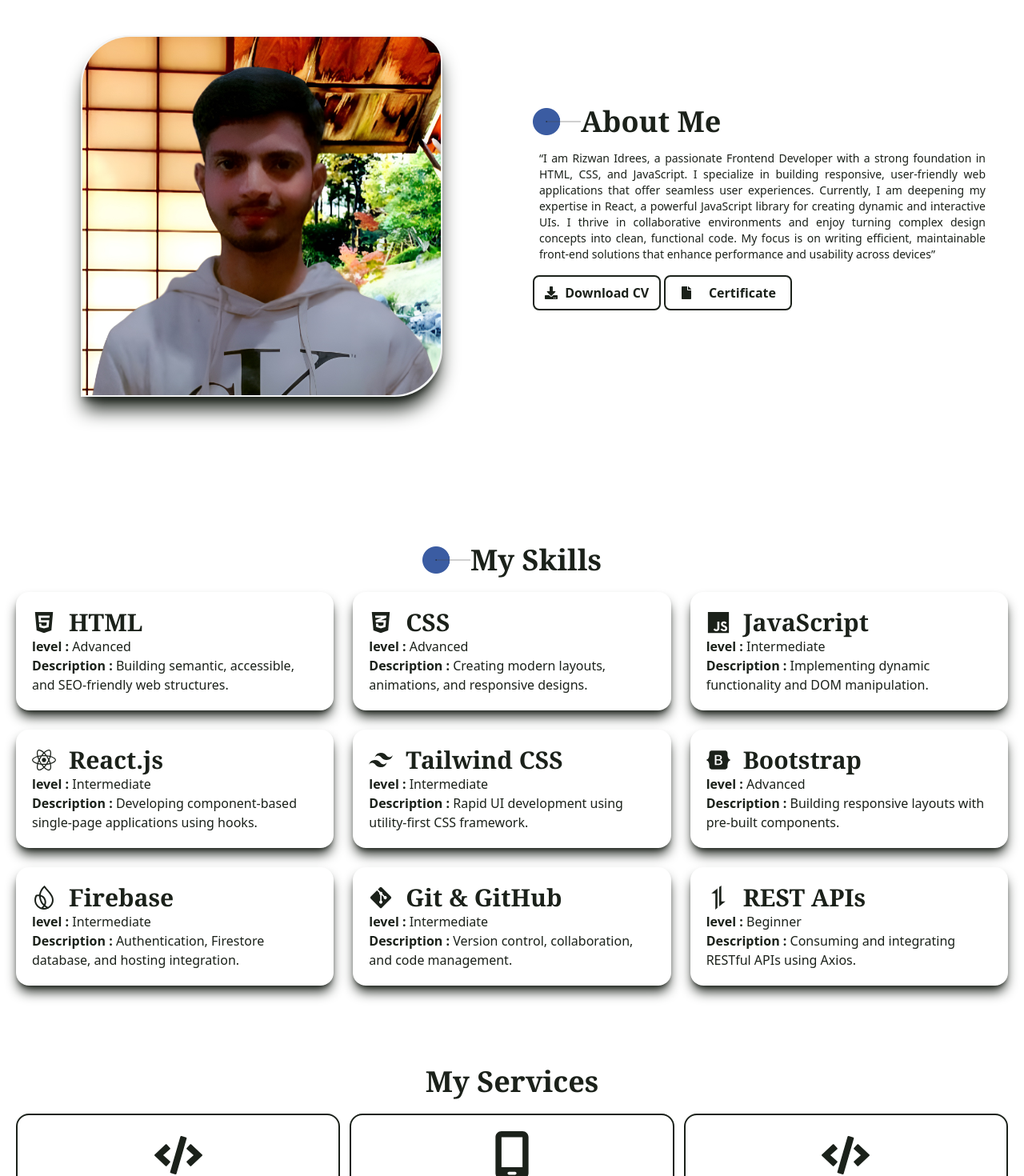
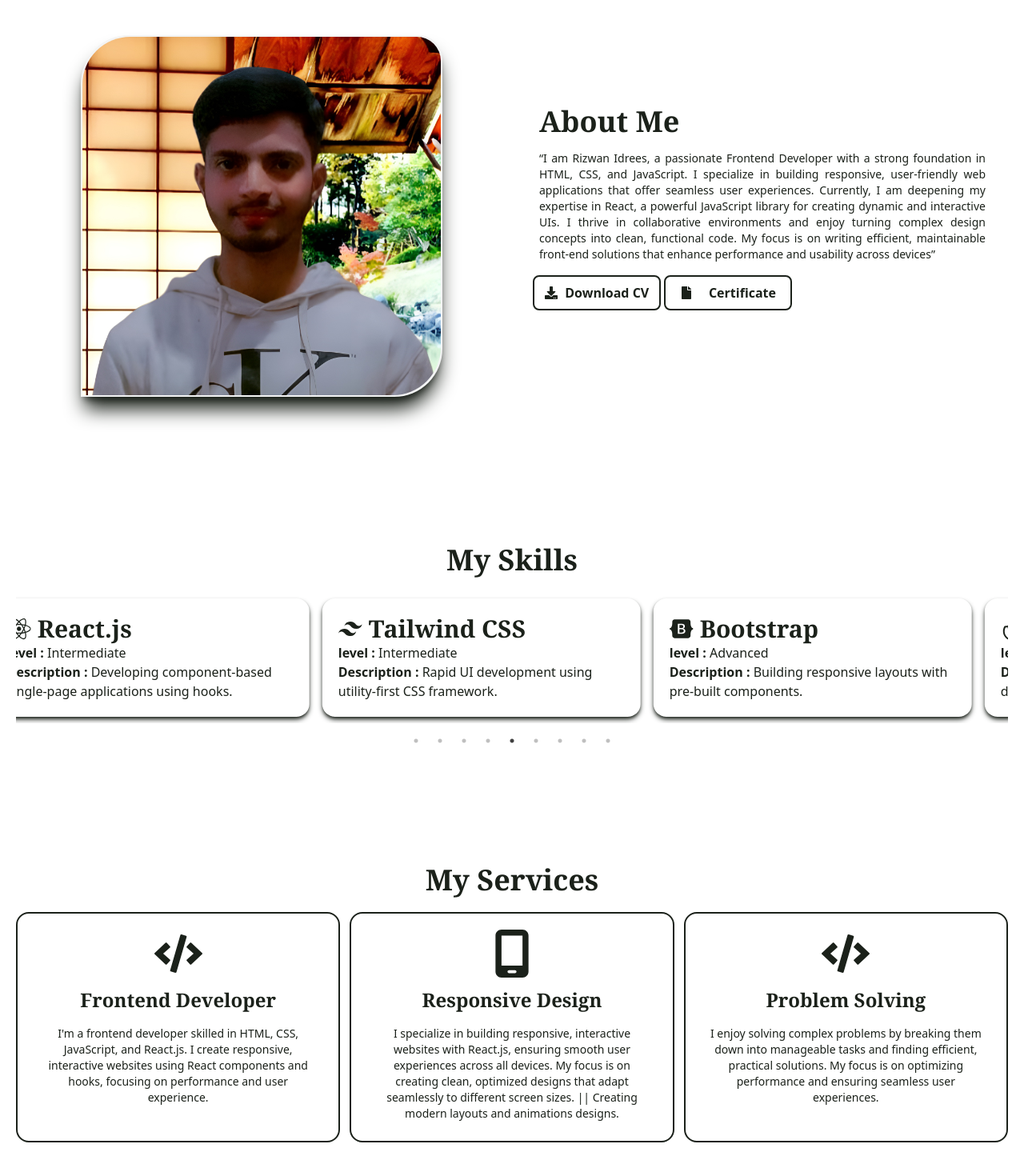
Before and after one commit to Rizwan-Ghouri/M.R-portfolio, a React (Vite) app: page / in a window 1280 px wide. Shown: the part 700-2170 px from the top of the page at 80% size. Built offline with nearby package versions, Linux system fonts and the light colour scheme.

Commit message:
color changes

```diff
--- a/package.json
+++ b/package.json
@@ -16,6 +16,8 @@
     "react": "^19.2.0",
     "react-dom": "^19.2.0",
     "react-icons": "^5.5.0",
+    "react-slick": "^0.31.0",
+    "slick-carousel": "^1.8.1",
     "sweetalert2": "^11.26.17",
     "tailwindcss": "^4.1.18",
     "vite-plugin-pwa": "^1.2.0"
--- a/src/components/About/About.jsx
+++ b/src/components/About/About.jsx
@@ -2,7 +2,6 @@ import React from "react";
 import Heading from "../common/Heading/Heading";
 import { FaDownload, FaFile } from "react-icons/fa";
 import mainImage from "/assets/images/mainImage.jpg";
-import circleImage from "/assets/images/circle-shape.webp";
 import Mypdf from "/assets/images/Muhammad Rizwan CV.pdf";
 
 const About = () => {
@@ -18,9 +17,7 @@ const About = () => {
             data-aos-duration="1500"
             className="space-y-4 order-1 sm:order-2 md:p-5 py-7"
           >
-            <div className="flex items-center">
-              <img className="w-15" src={circleImage} alt="circleImage" />
-
+            <div className="flex items-center pl-2">
               <Heading
                 headingClass="text-4xl inline font-semibold font-serif duration-300"
                 headingName="About Me"
--- a/src/components/Hero/Hero.jsx
+++ b/src/components/Hero/Hero.jsx
@@ -6,19 +6,19 @@ import { FaGithub, FaLinkedinIn } from "react-icons/fa";
 
 const Hero = () => {
   return (
-    <div className=" bg-textcolor text-darkcolor dark:bg-darkcolor dark:text-textcolor pt-5">
+    <div className="bg-textcolor text-darkcolor dark:bg-darkcolor dark:text-textcolor pt-5">
       <div className="container page-center">
         <div className="grid grid-cols-1 sm:grid-cols-2 place-items-center min-h-155 ">
           <div className="space-y-3 order-2 sm:order-1 md:p-5 ">
             <div data-aos="fade-up" data-aos-delay="0">
               <Heading
-                headingClass="text-md md:text-xl font-semibold font-serif duration-300"
+                headingClass="text-md md:text-xl font-semibold font-serif duration-300 "
                 headingName="Assalamualikom I'm"
               />
             </div>
             <div data-aos="fade-up" data-aos-delay="300">
               <Heading
-                headingClass="text-xl md:text-3xl font-semibold font-serif duration-300"
+                headingClass="text-xl md:text-3xl font-semibold font-serif duration-300 text-orange-400"
                 headingName="Muhammad Rizwan"
               />
             </div>
--- a/src/components/Navbar/Navbar.jsx
+++ b/src/components/Navbar/Navbar.jsx
@@ -19,7 +19,7 @@ const Navbar = ({ theme, setTheme }) => {
         <div className="flex items-center justify-between py-2 md:px-5">
           <div>
             <Heading
-              headingClass="text-xl font-semibold font-serif duration-300"
+              headingClass="text-2xl font-semibold font-serif text-orange-400"
               headingName="M.R Portfolio"
             />
           </div>
@@ -28,7 +28,7 @@ const Navbar = ({ theme, setTheme }) => {
               {Navlinks.map((data) => {
                 return (
                   <li
-                    className="font-semibold text-lg hover:p-0.5 hover:border-b-2 duration-300 cursor-pointer"
+                    className="font-semibold text-lg hover:p-0.5 hover:border-b-2 duration-300 cursor-pointer hover:text-bluecolor"
                     key={data.id}
                   >
                     <a href={data.link}>{data.name}</a>
--- a/src/components/Navbar/ResponsiveMenu.jsx
+++ b/src/components/Navbar/ResponsiveMenu.jsx
@@ -8,7 +8,7 @@ const ResponsiveMenu = ({ setShowMenu }) => {
         {Navlinks.map((links) => {
           return (
             <li
-              className=" text-xl py-1 font-serif hover:text-Dhover dark:hover:text-hover duration-300"
+              className=" text-xl py-1 font-serif hover:text-bluecolor dark:hover:text-hover duration-300"
               key={links.id}
             >
               <a
--- a/src/components/Projects/Projects.jsx
+++ b/src/components/Projects/Projects.jsx
@@ -2,14 +2,12 @@ import React from "react";
 import Heading from "../common/Heading/Heading";
 import ProjectsCards from "../../utils/constants/ProjectsCards";
 import ProjectsCard from "../common/ProjectsCards/ProjectsCard";
-import circleImage from "/assets/images/circle-shape.webp";
 
 const Projects = () => {
   return (
     <div id="projects" className="text-darkcolor bg-hover/20 pb-3 pt-15">
       <div className="container page-center">
         <div className="flex items-center justify-center">
-          <img className="w-15" src={circleImage} alt="circleImage" />
           <Heading
             headingClass="text-4xl py-5 font-semibold font-serif duration-300"
             headingName="My Projects"
--- a/src/components/Skills/Skills.jsx
+++ b/src/components/Skills/Skills.jsx
@@ -2,27 +2,78 @@ import React from "react";
 import Heading from "../common/Heading/Heading";
 import skillsCards from "../../utils/constants/SkillsCards";
 import SkillsCards from "../common/SkillsCards/SkillsCards";
-import circleImage from "/assets/images/circle-shape.webp";
+import Slider from "react-slick";
+import "slick-carousel/slick/slick.css";
+import "slick-carousel/slick/slick-theme.css";
 
 const Skills = () => {
+  function SampleNextArrow() {
+    return null; // kuch render hi nahi hoga
+  }
+  function SamplePrevArrow() {
+    return null; // kuch render hi nahi hoga
+  }
+  const settings = {
+    dots: true,
+    infinite: true,
+    speed: 500,
+    slidesToShow: 3,
+    slidesToScroll: 1,
+    initialSlide: 2,
+    autoplay: true,
+    nextArrow: <SampleNextArrow/>,
+    prevArrow: <SamplePrevArrow/>,
+    responsive: [
+      {
+        breakpoint: 1024,
+        settings: {
+          slidesToShow: 2,
+          slidesToScroll: 1,
+          infinite: true,
+          dots: false,
+        },
+      },
+      {
+        breakpoint: 600,
+        settings: {
+          slidesToShow: 2,
+          slidesToScroll: 2,
+          initialSlide: 2,
+          dots: false,
+
+        },
+      },
+      {
+        breakpoint: 480,
+        settings: {
+          slidesToShow: 1,
+          slidesToScroll: 1,
+          initialSlide: 2,
+
+          dots: true,
+        },
+      },
+    ],
+  };
   return (
     <div
       id="skills"
-      className="text-darkcolor dark:bg-darkcolor dark:text-textcolor py-5 pt-15"
+      className="text-darkcolor dark:bg-darkcolor dark:text-textcolor p-5 pt-15 h-100"
     >
-      <div className="container page-center">
+      <div >
         <div className="flex items-center justify-center">
-          <img className="w-15" src={circleImage} alt="circleImage" />
           <Heading
             headingClass="text-4xl py-5 font-semibold font-serif duration-300"
             headingName="My Skills"
           />
         </div>
-        <div className="grid grid-cols-1 sm:grid-cols-2 md:grid-cols-2 lg:grid-cols-3 gap-6">
+        {/* <div className="grid grid-cols-1 sm:grid-cols-2 md:grid-cols-2 lg:grid-cols-3 gap-6"> */}
+        <div className="slider-container">
+          <Slider {...settings}>
             {skillsCards.map((data) => {
               const { id, title, description, level, icon } = data;
               return (
-              <div key={id}>
+                <div className=" grid grid-cols-1 sm:grid-cols-2 md:grid-cols-2 lg:grid-cols-3" key={id}>
                   <SkillsCards
                     icon={icon}
                     title={title}
@@ -32,6 +83,7 @@ const Skills = () => {
                 </div>
               );
             })}
+          </Slider>
         </div>
       </div>
     </div>
--- a/src/components/common/SkillsCards/SkillsCards.jsx
+++ b/src/components/common/SkillsCards/SkillsCards.jsx
@@ -1,17 +1,16 @@
 import React from "react";
 import Heading from "../Heading/Heading";
-// import PropTypes from 'prop-types'
 
 const SkillsCards = ({ title, description, level, icon }) => {
   const Icon = icon;
 
   return (
     <div
-      data-aos="fade-up"
-      className="text-darkcolor dark:bg-darkcolor dark:text-textcolor rounded-2xl hover:border-2 dark:hover:border-bluecolor hover:border-Dhover duration-300"
+      // data-aos="fade-up"
+      className="text-darkcolor dark:bg-darkcolor dark:text-textcolor rounded-2xl hover:border-2 dark:hover:border-bluecolor hover:border-Dhover duration-300 m-2"
     >
-      <div className="shadow-darkcolor  hover:duration-500 dark:shadow-textcolor rounded-2xl shadow-lg p-5">
-        <div className="flex items-center gap-4">
+      <div className="p-5 shadow-darkcolor hover:duration-500 dark:shadow-textcolor rounded-2xl shadow-md ">
+        <div className="flex items-center gap-2">
           <span>{<Icon className="text-3xl" />}</span>
           <Heading
             headingClass="text-3xl font-semibold font-serif duration-300"
@@ -22,7 +21,7 @@ const SkillsCards = ({ title, description, level, icon }) => {
           <h2 className="font-semibold ">
             level : <span className="font-normal">{level}</span>
           </h2>
-          <p className="font-semibold ">
+          <p className="font-semibold scroll-m-1">
             Description : <span className="font-normal">{description}</span>
           </p>
         </div>
--- a/src/index.css
+++ b/src/index.css
@@ -15,6 +15,7 @@
   .page-center {
     @apply mx-auto max-w-full px-5;
   }
+
 }
 
 .circle {
@@ -43,3 +44,23 @@
     transform: scale(0.95, 1.05);
   }
 }
+/* Light mode – normal dot */
+.slick-dots li button:before {
+  color: theme('colors.darkcolor');
+  margin: 7px 0;
+}
+
+/* Light mode – active dot */
+.slick-dots li.slick-active button:before {
+  color: theme('colors.textcolor');
+}
+
+/* Dark mode – normal dot */
+.dark .slick-dots li button:before {
+  color: theme('colors.textcolor');
+}
+
+/* Dark mode – active dot */
+.dark .slick-dots li.slick-active button:before {
+  color: theme('colors.textcolor');
+}
```
Also changed, not shown: 1 other file (tests, documents, lock files or other folders). Lines whose indentation alone changed are shown as unchanged.
